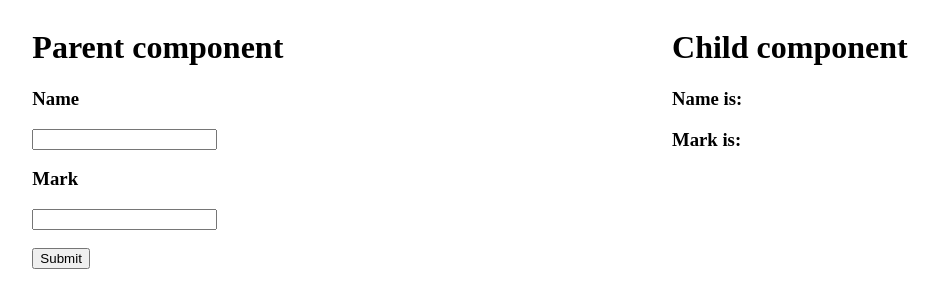
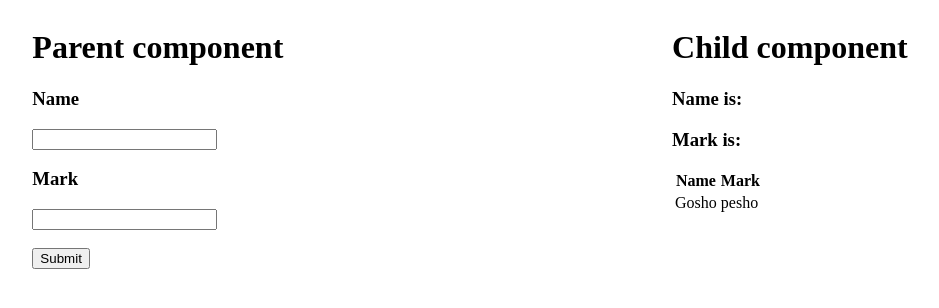
Before and after one commit to TeodorTod/Random-projects, an Angular app in the folder some-ng-demos/: page / in a window 1280 px wide. Shown: the top 308 px of the page, without its empty margins (170-1109 px from the left). Built offline with nearby package versions, Linux system fonts and the light colour scheme.

Commit message:
@ViewChild

```diff
--- a/some-ng-demos/src/app/app.component.ts
+++ b/some-ng-demos/src/app/app.component.ts
@@ -1,4 +1,5 @@
-import { Component, OnDestroy, OnInit } from '@angular/core';
+import { Component, OnDestroy, OnInit, ViewChild } from '@angular/core';
+import { ChildComponent } from './child/child.component';
 
 @Component({
   selector: 'app-root',
@@ -6,6 +7,9 @@ import { Component, OnDestroy, OnInit } from '@angular/core';
   styleUrls: ['./app.component.scss']
 })
 export class AppComponent {
+
+  @ViewChild(ChildComponent) viewData !:ChildComponent
+
   title = 'some-ng-demos';
   inputName: string = '';
   markName: string = '';
@@ -20,6 +24,7 @@ export class AppComponent {
     this.markName = mark;
     this.inputObj.name = name;
     this.inputObj.mark = mark;
+    this.viewData.updateList(this.inputObj);
   }
 
 
--- a/some-ng-demos/src/app/child/child.component.html
+++ b/some-ng-demos/src/app/child/child.component.html
@@ -1,3 +1,17 @@
 <h1>Child component</h1>
 <h3>Name is: {{objData.name}}</h3>
 <h3>Mark is: {{objData.mark}}</h3>
+
+
+<table>
+    <thead>
+        <tr>
+            <th>Name</th>
+            <th>Mark</th>
+        </tr>
+    </thead>
+    <tbody *ngFor="let item of listArr">
+        <td>{{item.name}}</td>
+        <td>{{item.mark}}</td>
+    </tbody>
+</table>
--- a/some-ng-demos/src/app/child/child.component.ts
+++ b/some-ng-demos/src/app/child/child.component.ts
@@ -10,4 +10,12 @@ export class ChildComponent {
   @Input() markData: any;
   @Input() objData: any;
 
+  listArr = [{
+    name: "Gosho",
+    mark: 'pesho'
+  }];
+
+  updateList(obj: any): void {
+    this.listArr.push(obj);
+  }
 }
```
